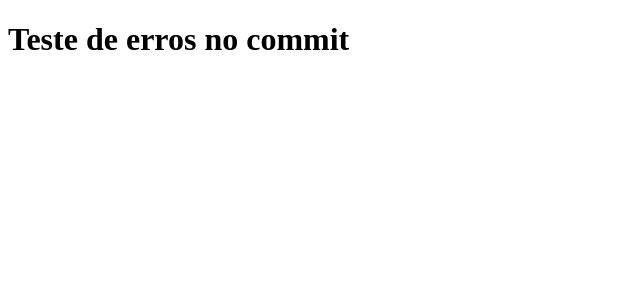
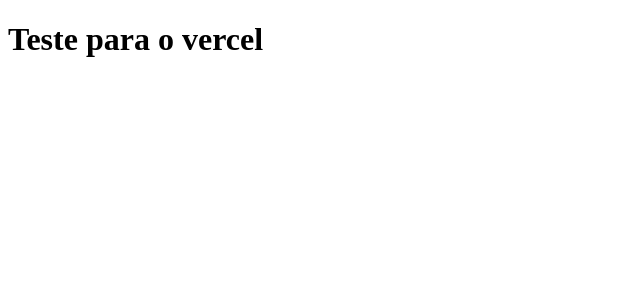
Before and after one commit to BrendaDoswaldo/clone-tabnews, a Next.js app: page / in a window 1280 px wide. Shown: the top 300 px of the page, without its empty margins (0-640 px from the left). Built offline with nearby package versions, Linux system fonts and the light colour scheme.

Commit message:
modifica a frase

```diff
--- a/pages/index.js
+++ b/pages/index.js
@@ -1,5 +1,5 @@
 function Home() {
-    return <h1>Teste de erros no commit</h1>
+    return <h1>Teste para o vercel</h1>
 }
 
 export default Home;
```
